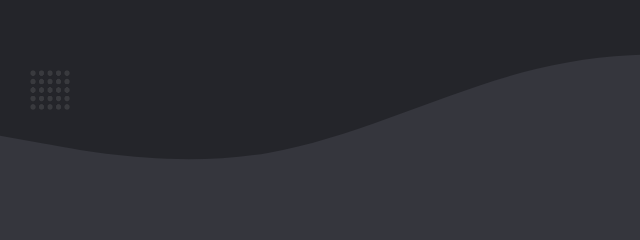
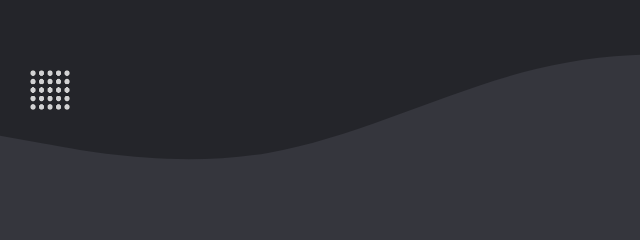
Before and after one commit to samrath-sudesh-acharya/PortFolio, a plain HTML site: page index.html in a window 1280 px wide. In both pictures the pointer is over the picture 50 px from the left and 623 px from the top of the page. Shown: the part 533-773 px from the top of the page, 0-640 px from the left. Drawn offline with nearby package versions, Linux system fonts and the light colour scheme.

Commit message:
Added so effect

```diff
--- a/style.css
+++ b/style.css
@@ -128,6 +128,11 @@ button:hover {
   opacity: 0.095;
 }
 
+#ab-design-1:hover {
+  transition: all 0.3s ease 0s;
+  opacity: 0.8;
+}
+
 .start {
   background-color: #24252a;
   position: fixed;
```
